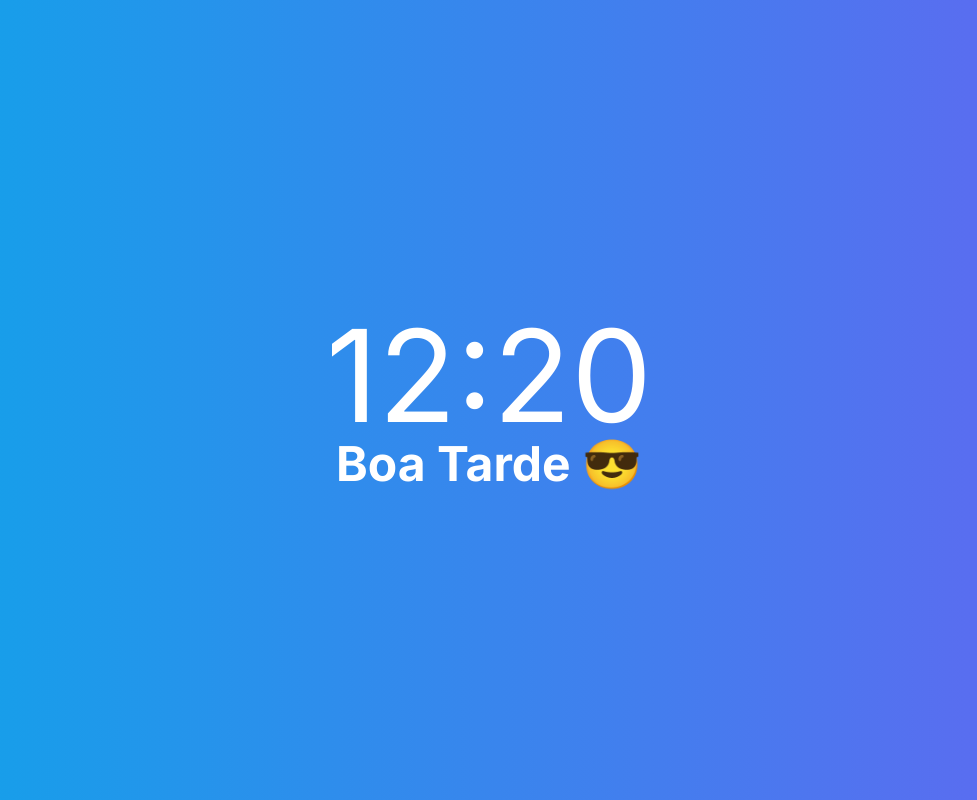
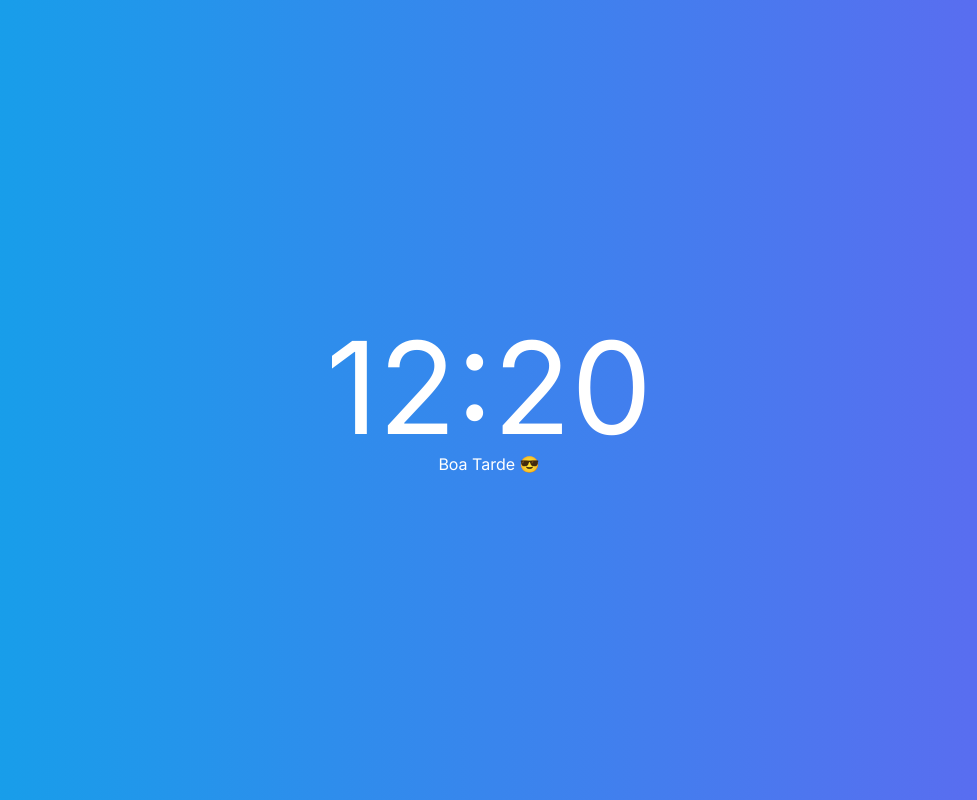
Before and after one commit to sdlima4025/react-primeiro-projeto, a Next.js app: page / in a window 1280 px wide. Shown: the whole page, without its empty margins (151-1128 px from the left). Built offline with nearby package versions, Linux system fonts and the light colour scheme.

Commit message:
Exercício: Greeting condicional 2

```diff
--- a/src/app/page.tsx
+++ b/src/app/page.tsx
@@ -1,13 +1,13 @@
-const Page = () => {
+  /** const Page = () => {
   const fullTime = new Intl.DateTimeFormat('pt-BR',{
     timeStyle:'short',
     hour12: false
   }).format();
 
   const hour = new Date().getHours();
-  /** testando as horas
+ testando as horas
    const hour = 15;
-  */
+
   let greeting = '0';
 
   if(hour >=0 && hour < 12) {
@@ -27,3 +27,29 @@ const Page = () => {
 };
 
 export default Page;
+*/
+
+/** Exercício: Greeting condicional 2
+ *
+*/
+  const Page = () => {
+  const fullTime = new Intl.DateTimeFormat('pt-BR',{
+    timeStyle:'short',
+    hour12: false
+  }).format();
+
+  const hour = new Date().getHours();
+
+  return (
+  <div className="w-screen h-screen flex flex-col justify-center items-center
+  text-white bg-gradient-to-r from-sky-500 to-indigo-500">
+      <div className="text-9xl">{fullTime}</div>
+      <div className="text-5xl font-bold"></div>
+      {hour >= 0 && hour < 12 && 'Bom Dia 😀'}
+      {hour >= 12 && hour < 18 && 'Boa Tarde 😎'}
+      {hour >= 18 && hour <= 23 && 'Boa Noite 😴'}
+  </div>
+  );
+};
+
+export default Page;
```
